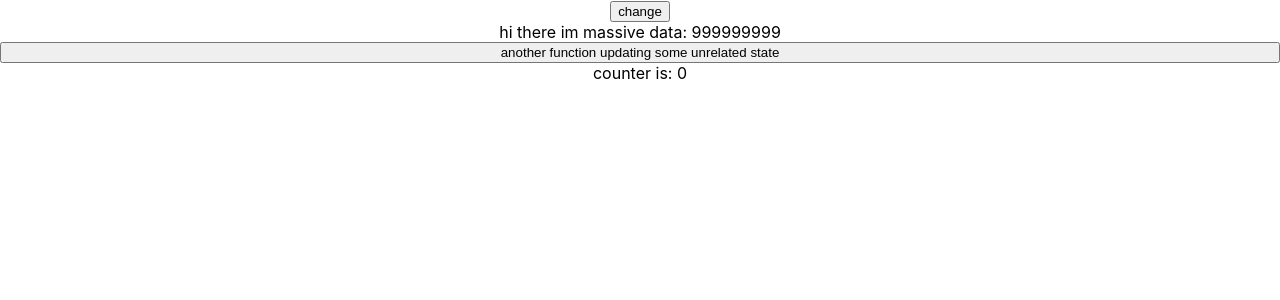
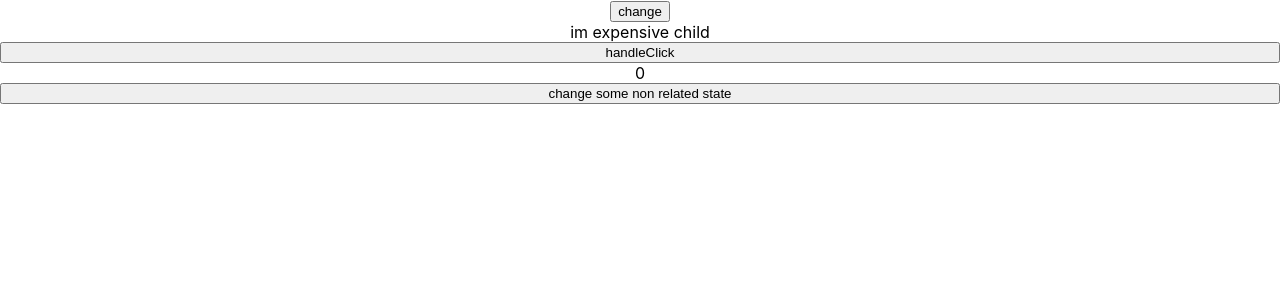
Before and after one commit to audelqua/render-huge-list, a React (Create React App) app: page / in a window 1280 px wide. Shown: the top 300 px of the page. Built offline with nearby package versions, Linux system fonts and the light colour scheme.

Commit message:
useCallback implemented

```diff
--- a/src/components/sampleOfMemo/index.js
+++ b/src/components/sampleOfMemo/index.js
@@ -3,30 +3,71 @@ import React, { useCallback, useEffect, useState, memo, useMemo } from 'react'
 
 const SampleOfMemo = props => {
     const [counter, setCounter] = useState(0)
-    const someStoredValue = useMemo(() => someMassiveCalculator(), [])
+    const [anotherState, setAnotherState] = useState(0)
+    const handleClick = useCallback(() => {
+        setCounter(prev => prev + 1)
+    }, [])
 
-    const handleClick = () => {
-        setCounter(prev => prev + 1)
+    const handleUpdateNonRelatedState = () => {
+        console.log('im called');
+        setAnotherState(prev => prev + 1)
     }
-
     return (
         <div style={{display: 'flex', flexDirection: 'column'}}>
-            hi there im massive data: {someStoredValue}
-            <button onClick={handleClick}>another function updating some unrelated state</button>
-            counter is: {counter}
+            <ExpensiveChildComponent handleClick={handleClick} counter={counter}/>
+            <button onClick={handleUpdateNonRelatedState}>change some non related state</button>
         </div>
     )
 }
 export default SampleOfMemo
+const ExpensiveChildComponent = memo(({handleClick, counter}) => {
+    const massiveCalculation = () => {
+        let tempVar
+        for(let i = 0; i < 1000000000; i ++){
+            tempVar = i
+        }
+        console.log('i did my calc', tempVar);
+    }
+    useEffect(() => {
+        massiveCalculation()
+    })
+    return (
+        <div style={{display: 'flex', flexDirection: 'column'}}>
+            im expensive child
+            <button onClick={handleClick}>handleClick</button>
+            {counter}
+        </div>
+    )
+})
 
-const someMassiveCalculator = () => {
-    let tempVar = 0
-    for(let i = 0; i< 1000000000; i++) {
-        tempVar = i
-    }
-    console.log('calc is done');
-    return tempVar
-}
+
+
+// const SampleOfMemo = props => {
+//     const [counter, setCounter] = useState(0)
+//     const someStoredValue = useMemo(() => someMassiveCalculator(), [])
+
+//     const handleClick = () => {
+//         setCounter(prev => prev + 1)
+//     }
+
+//     return (
+//         <div style={{display: 'flex', flexDirection: 'column'}}>
+//             hi there im massive data: {someStoredValue}
+//             <button onClick={handleClick}>another function updating some unrelated state</button>
+//             counter is: {counter}
+//         </div>
+//     )
+// }
+// export default SampleOfMemo
+
+// const someMassiveCalculator = () => {
+//     let tempVar = 0
+//     for(let i = 0; i< 1000000000; i++) {
+//         tempVar = i
+//     }
+//     console.log('calc is done');
+//     return tempVar
+// }
 
 
 
@@ -48,27 +89,3 @@ const someMassiveCalculator = () => {
 //     console.log('im ready to show everything');
 //     return tempVar
 // }, [])
-
-
-
-{/* <ExpensiveChildComponent handleClick={handleClick} state={state}/> */}
-// const ExpensiveChildComponent = memo(({handleClick, state}) => {
-//     const massiveCalculation = () => {
-//         let tempVar
-//         for(let i = 0; i < 1000000000; i ++){
-//             tempVar = i
-//         }
-//         console.log('i did my calc', tempVar);
-//     }
-
-//     useEffect(() => {
-//         massiveCalculation()
-//     })
-//     return (
-//         <div>
-//             im expensive child
-//             <button onClick={handleClick}>handleClick</button>
-//             {state}
-//         </div>
-//     )
-// })
```
